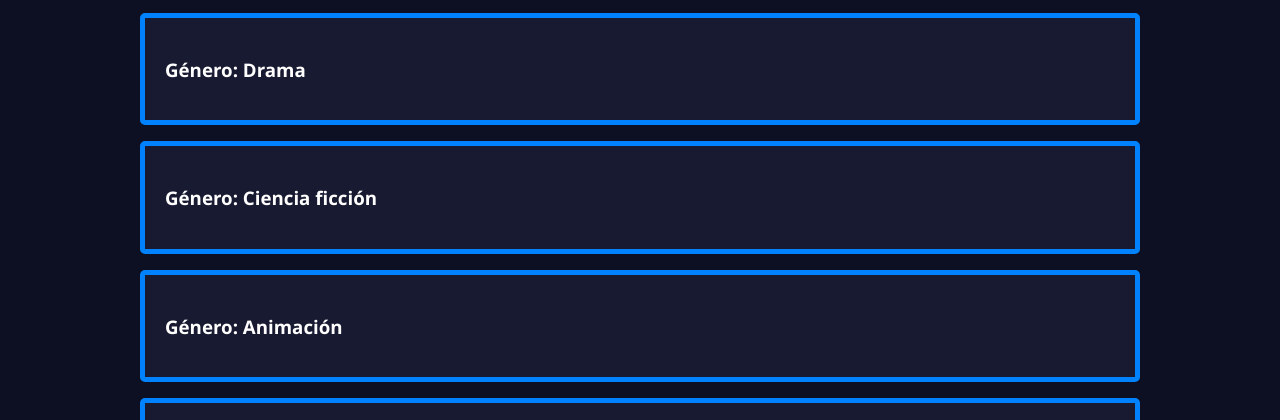
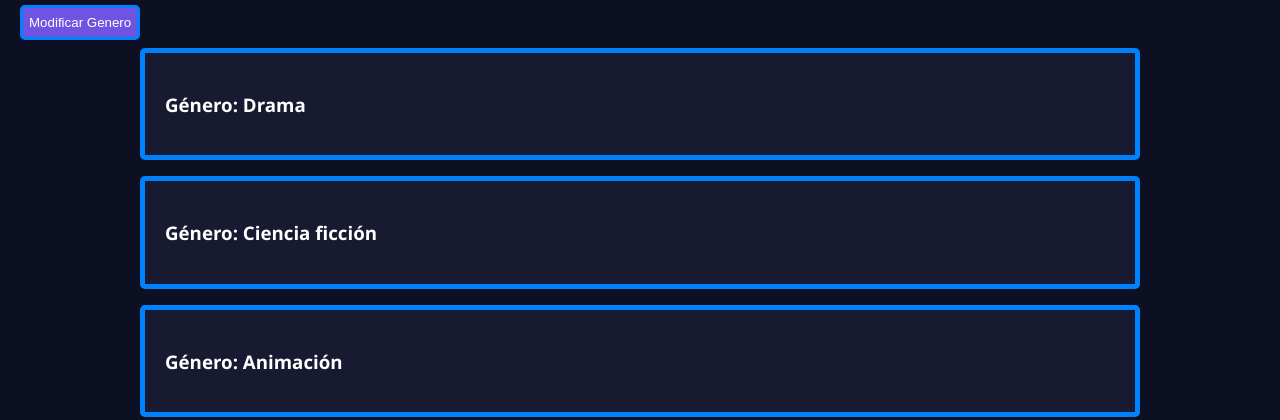
Before and after one commit to Sofii2301/Proyecto-Final---Programacion-2, a Flask app: page /generos in a window 1280 px wide. Shown: the part 203-623 px from the top of the page. Run offline with Flask 3, Linux system fonts and the light colour scheme; the visitor is signed in with stand-in values (Sample User, id 1).

Commit message:
modificar genero y director

```diff
--- a/app.py
+++ b/app.py
@@ -246,7 +246,22 @@ def pelisDire(director):
             if pelicula['Director']==director:
                 peliculas.append(pelicula)
     return render_template("pelisDire.html",name=usuario(), director=director, peliculas=pelis_data)
-
+@app.route('/modificar_director',methods=["GET","POST"])
+def modificar_director():
+    if request.method == "POST":
+        for i in pelis_data:
+            if request.form["director"]==i["Director"]:
+                i["Director"] =request.form["new_director"]
+        return redirect(url_for('home'))
+    return render_template('modificar_director.html',name=usuario(),peliculas=pelis_data)
+@app.route('/modificar_generos',methods=["GET","POST"])
+def modificar_genero():
+    if request.method == "POST":
+        for i in pelis_data:
+            if request.form["genero"] in i["Genero"]:
+                i["Genero"] =request.form["new_genero"]
+        return redirect(url_for('home'))
+    return render_template('modificar_generos.html',name=usuario(),peliculas=pelis_data)
 @app.route('/logout')
 def logout():
   session.pop('user', None)
--- a/templates/generos.html
+++ b/templates/generos.html
@@ -2,6 +2,13 @@
 
 {% block content%}
 <main>
+{% if name != '' %}
+    <div id="botones_logueado">
+            <button class="boton-barra-logueado">
+                <a href="{{url_for('modificar_genero')}}"> Modificar Genero </a>
+            </button>
+    </div>
+{% endif %}
     {% for datos in peliculas %}
             <article>
                 <h3>    Género: {{datos ['Genero'] }} </h3>
```
Also changed, not shown: templates/directores.html (+8 -0 lines), templates/modificar_director.html (added, +14 -0 lines), templates/modificar_generos.html (added, +14 -0 lines).
